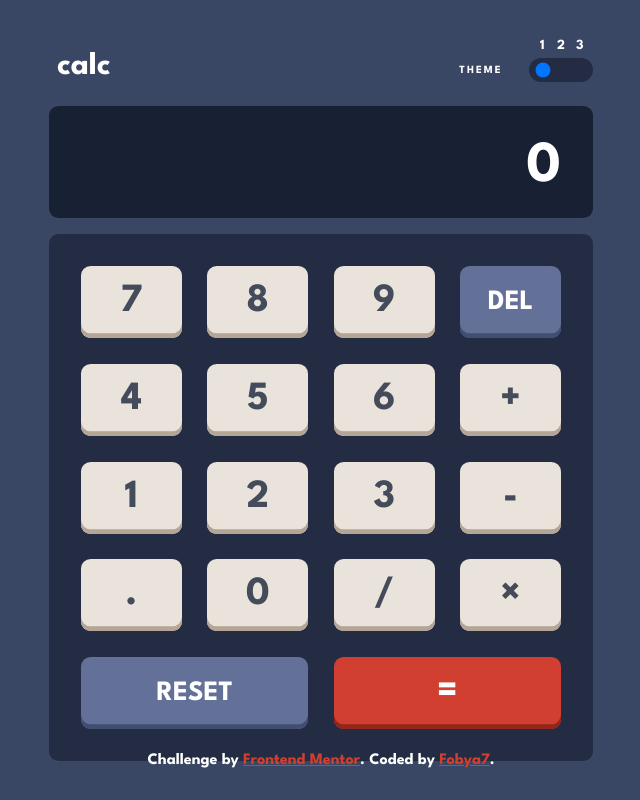
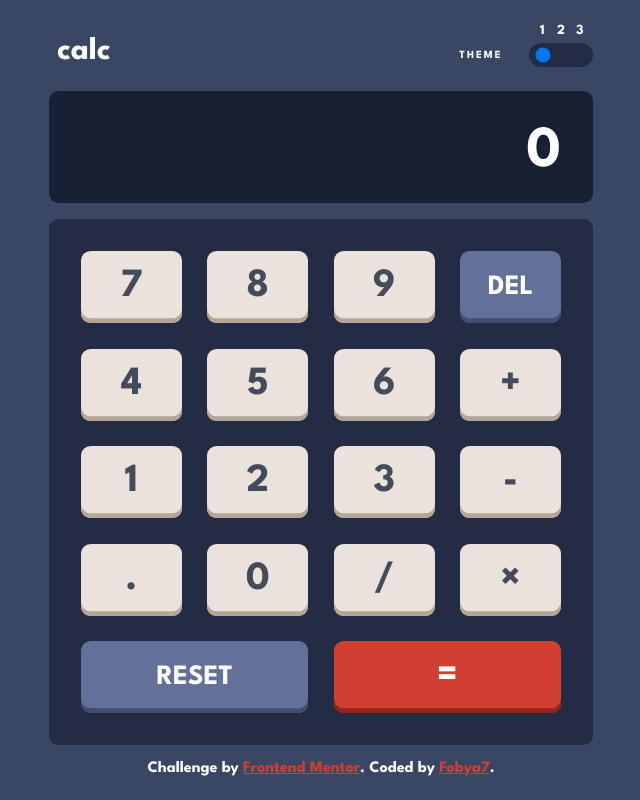
Before and after one commit to zofia-mm/calc, an Angular app: page / in a window 1280 px wide. Shown: the whole page, without its empty margins (319-959 px from the left). Built offline with nearby package versions, Linux system fonts and the light colour scheme.

Commit message:
style tweak

```diff
--- a/src/app/app-layout.component.scss
+++ b/src/app/app-layout.component.scss
@@ -26,20 +26,9 @@ main
 .attribution
 {
     text-align: center;
+    padding-top: 1rem;
 
-    @include b.mobile
-    {
-        margin-top: 1.2rem;
-        font-size: 14px;
-        position: relative;
-    }
-    @include b.desktop
-    {
-        position: absolute;
-        bottom: 0;
-        left: 0; right: 0;
-        margin-bottom: 2rem;
-    }
+    @include b.mobile { font-size: 14px }
 }
 
 /* the main column */
```
